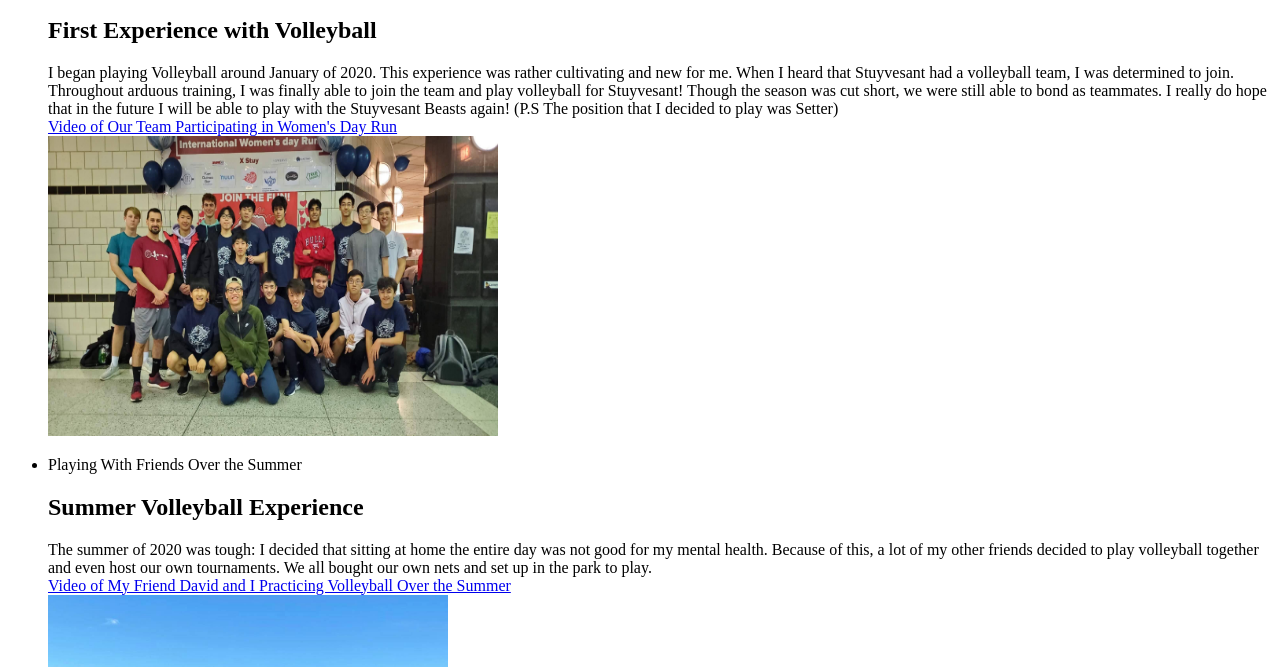
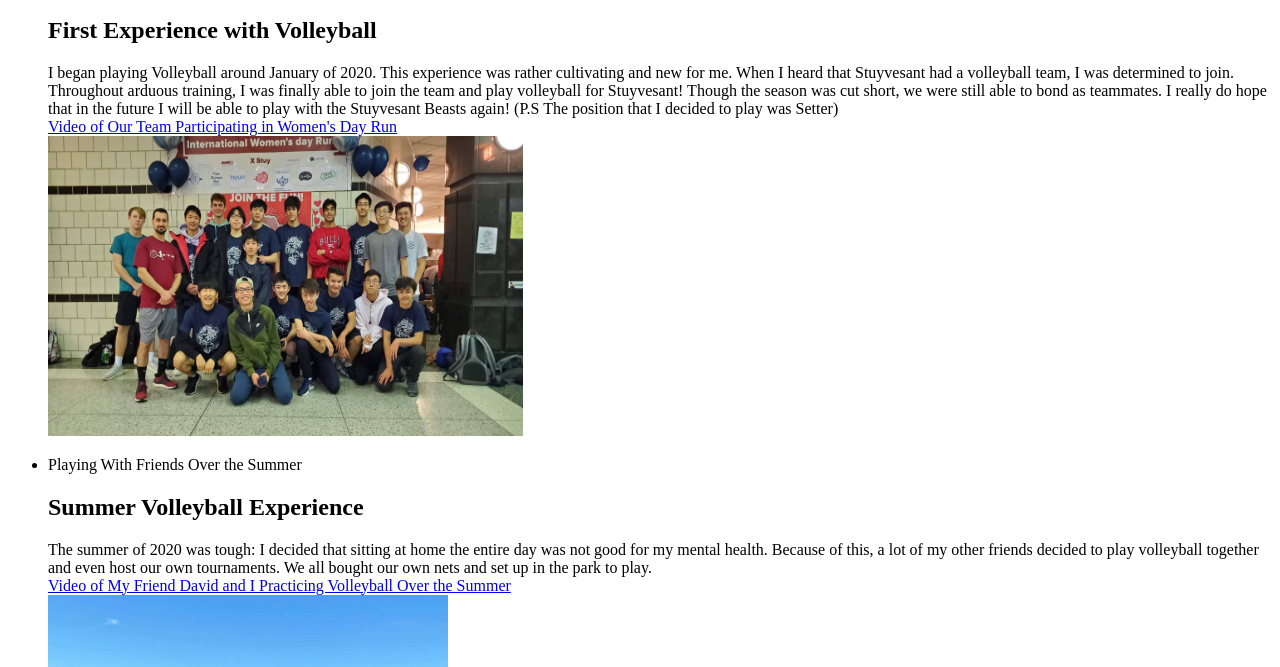
Before and after one commit to NurdauletKaishibayev/web, a plain HTML site: page index.html in a window 1280 px wide. Shown: the part 101-768 px from the top of the page. Drawn offline with Linux system fonts and the light colour scheme.

Commit message:
Update index.html

```diff
--- a/index.html
+++ b/index.html
@@ -18,7 +18,7 @@ HW03 -- Thank you for coming to my TED talk
             <br>
             <a href="https://youtu.be/T2fbkmVPHxc" target="_blank">Video of Our Team Participating in Women's Day Run</a>
             <br>
-            <img src="images/StuyTeam.jpg" width="450" height="300" alt="Picture of the Team">
+            <img src="images/StuyTeam.jpg" width="475" height="300" alt="Picture of the Team">
             </p>
 
             <li>Playing With Friends Over the Summer</li>
```
